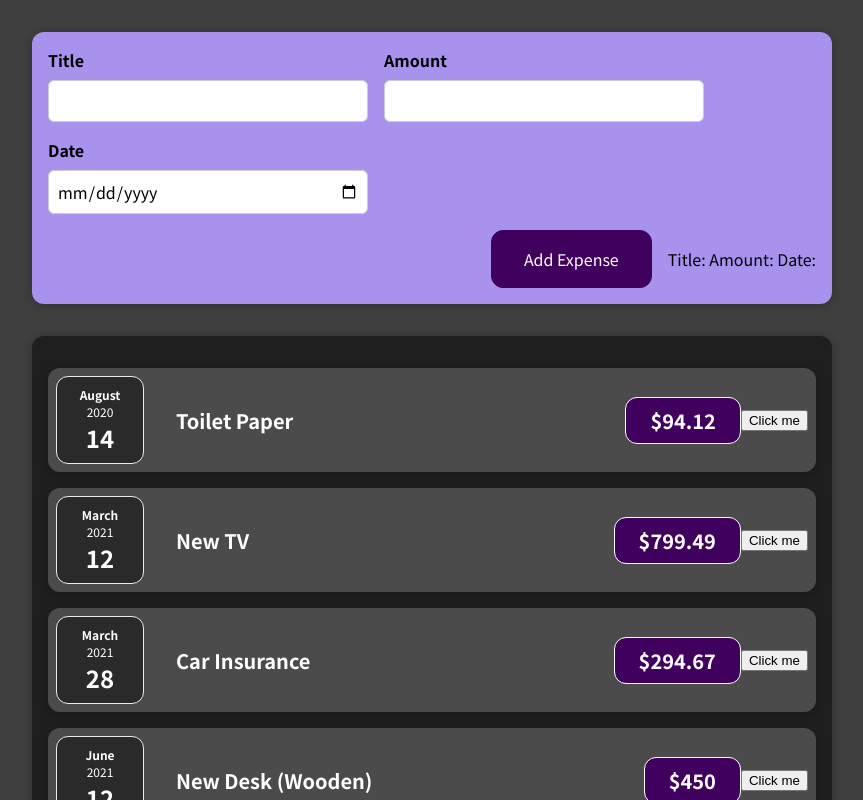
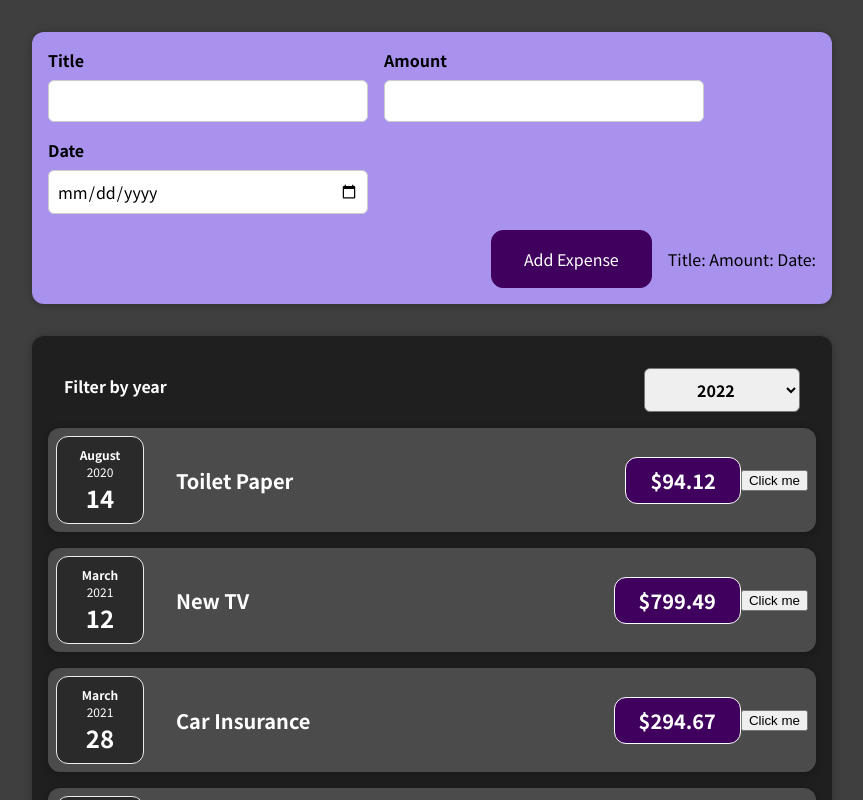
Before and after one commit to ListowelAdolwin/react-task-tracker, a React (Create React App) app: page / in a window 1280 px wide. Shown: the top 800 px of the page, without its empty margins (208-1071 px from the left). Built offline with nearby package versions, Linux system fonts and the light colour scheme.

Commit message:
Added expense filter

```diff
--- a/src/components/Expenses/Expenses.js
+++ b/src/components/Expenses/Expenses.js
@@ -1,11 +1,19 @@
 import ExpenseItem from "./ExpenseItem";
-import './Expenses.css'
-import Card from'../UI/Card'
+import "./Expenses.css";
+import Card from "../UI/Card";
+import ExpenseFilter from "./ExpenseFilter";
+import { useState } from "react";
 
 function Expenses(props) {
-const  expenses = props.expenses;
+  const expenses = props.expenses;
+  const [year, setYear] = useState("");
+  const onChaneYearHandler = (year) => {
+    setYear(year);
+  };
   return (
+    <div>
       <Card className="expenses">
+        <ExpenseFilter onChangeYear={onChaneYearHandler} />
         <ExpenseItem
           title={expenses[0].title}
           amount={expenses[0].amount}
@@ -16,19 +24,20 @@ const  expenses = props.expenses;
           amount={expenses[1].amount}
           date={expenses[1].date}
         ></ExpenseItem>
-
         <ExpenseItem
           date={expenses[2].date}
           title={expenses[2].title}
           amount={expenses[2].amount}
         ></ExpenseItem>
-
         <ExpenseItem
           date={expenses[3].date}
           title={expenses[3].title}
           amount={expenses[3].amount}
         ></ExpenseItem>
+        Year:
+        {year}
       </Card>
+    </div>
   );
 }
 
```
Lines whose indentation alone changed are shown as unchanged.
